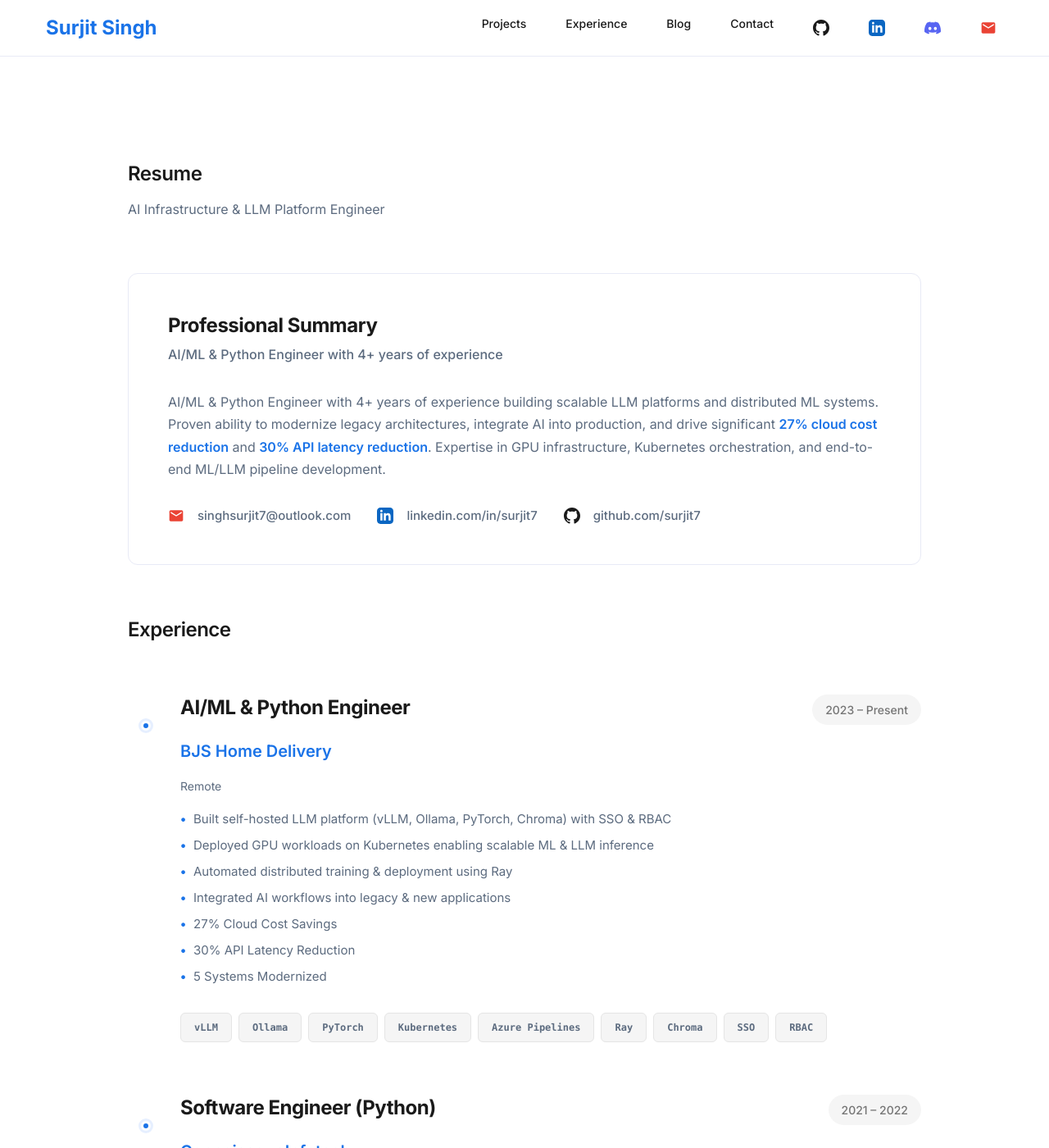
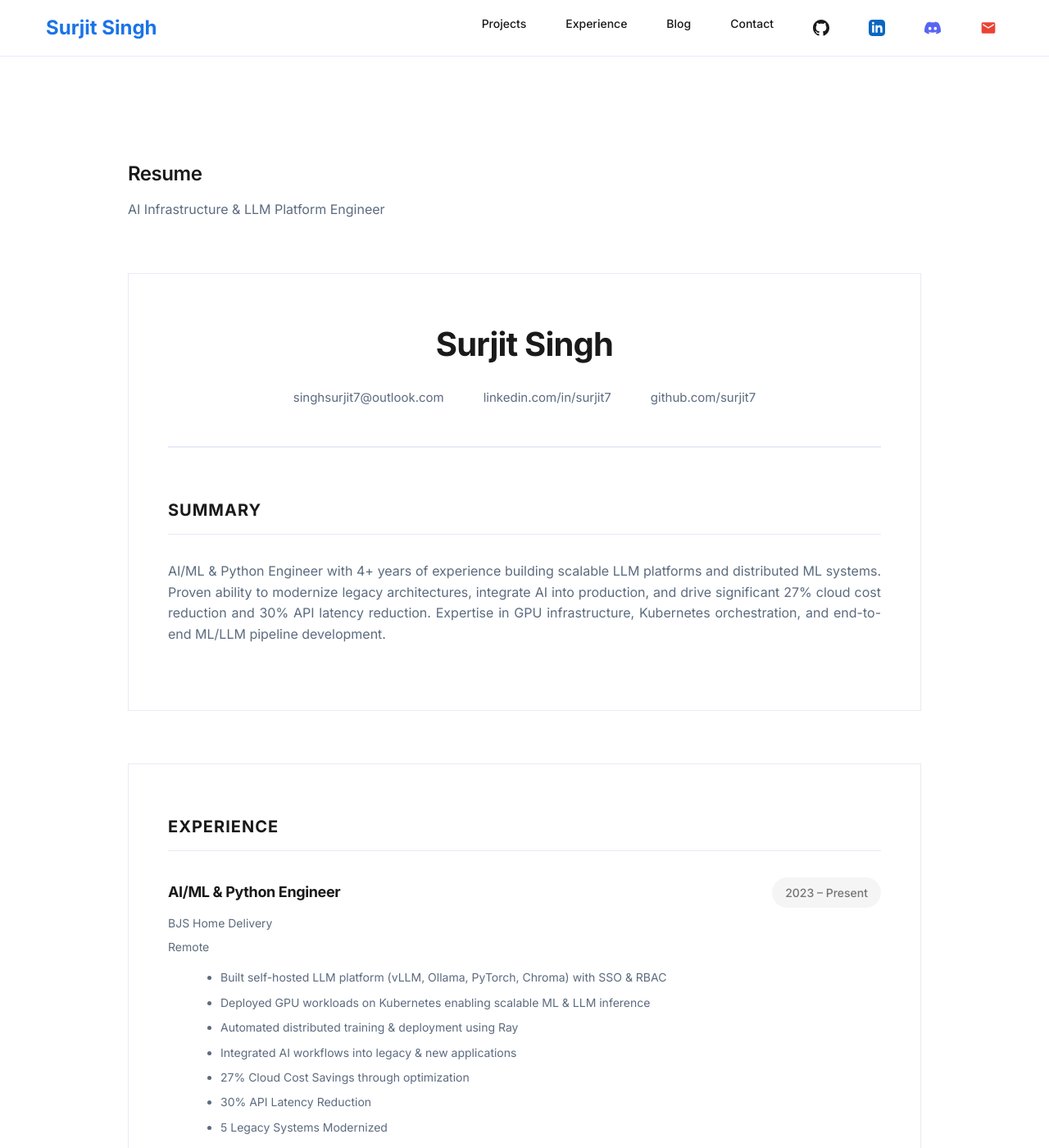
Before and after one commit to surjit7/surjit7.github.io, a Jekyll site: the page built from resume.md, in a window 1280 px wide and 1400 px high. Shown: the whole window at 82% size. Built offline with Jekyll 4.4.1, drawn with Linux system fonts in a browser that asks for light colours; some of the changed text lies outside the part shown.

Commit message:
feat: Convert resume to clean PDF-style document format
- Removed card-based polished UI
- Implemented clean document-style resume with simple borders
- Name centered at top with contact info
- Section titles with underline separators
- Bullet-point achievements with standard list style
- No hover effects or animations
- Clean typography-focused design like a PDF resume
- Responsive design for mobile devices

The resume now looks like a proper professional document rather than a polished web page.

```diff
--- a/_includes/resume.html
+++ b/_includes/resume.html
@@ -6,79 +6,123 @@
     </div>
 
     <!-- Profile Section -->
-    <div class="resume-card" data-animate>
+    <div class="resume-document">
       <div class="resume-header">
-        <h3 class="resume-card-title">Professional Summary</h3>
-        <p class="resume-card-subtitle">AI/ML & Python Engineer with 4+ years of experience</p>
+        <h1 class="resume-name">Surjit Singh</h1>
+        <div class="resume-contact">
+          <span class="resume-contact-item">singhsurjit7@outlook.com</span>
+          <span class="resume-contact-item">linkedin.com/in/surjit7</span>
+          <span class="resume-contact-item">github.com/surjit7</span>
         </div>
-      <p class="resume-description">
-        AI/ML & Python Engineer with 4+ years of experience building scalable LLM platforms and distributed ML systems. Proven ability to modernize legacy architectures, integrate AI into production, and drive significant <span class="highlight-text">27% cloud cost reduction</span> and <span class="highlight-text">30% API latency reduction</span>. Expertise in GPU infrastructure, Kubernetes orchestration, and end-to-end ML/LLM pipeline development.
+      </div>
+
+      <div class="resume-summary">
+        <h3 class="resume-section-title">Summary</h3>
+        <p>
+          AI/ML & Python Engineer with 4+ years of experience building scalable LLM platforms and distributed ML systems. Proven ability to modernize legacy architectures, integrate AI into production, and drive significant 27% cloud cost reduction and 30% API latency reduction. Expertise in GPU infrastructure, Kubernetes orchestration, and end-to-end ML/LLM pipeline development.
         </p>
-      <div class="resume-contact">
-        <a href="mailto:singhsurjit7@outlook.com" class="resume-contact-item">
-          <svg class="icon mail-icon" viewBox="0 0 24 24" fill="currentColor"><path d="M20 4H4c-1.1 0-1.99.9-1.99 2L2 18c0 1.1.9 2 2 2h16c1.1 0 2-.9 2-2V6c0-1.1-.9-2-2-2zm0 4l-8 5-8-5V6l8 5 8-5v2z"/></svg>
-          singhsurjit7@outlook.com
-        </a>
-        <a href="https://linkedin.com/in/surjit7" target="_blank" rel="noopener" class="resume-contact-item">
-          <svg class="icon linkedin-icon" viewBox="0 0 24 24" fill="currentColor"><path d="M19 0h-14c-2.761 0-5 2.239-5 5v14c0 2.761 2.239 5 5 5h14c2.762 0 5-2.239 5-5v-14c0-2.761-2.238-5-5-5zm-11 19h-3v-11h3v11zm-1.5-12.268c-.966 0-1.75-.79-1.75-1.764s.784-1.764 1.75-1.764 1.75.79 1.75 1.764-.783 1.764-1.75 1.764zm13.5 12.268h-3v-5.604c0-3.368-4-3.113-4 0v5.604h-3v-11h3v1.765c1.396-2.586 7-2.777 7 2.476v6.759z"/></svg>
-          linkedin.com/in/surjit7
-        </a>
-        <a href="https://github.com/surjit7" target="_blank" rel="noopener" class="resume-contact-item">
-          <svg class="icon github-icon" viewBox="0 0 24 24" fill="currentColor"><path d="M12 0c-6.626 0-12 5.373-12 12 0 5.302 3.438 9.8 8.207 11.387.599.111.793-.261.793-.577v-2.234c-3.338.726-4.033-1.416-4.033-1.416-.546-1.387-1.333-1.756-1.333-1.756-1.089-.745.083-.729.083-.729 1.205.084 1.839 1.237 1.839 1.237 1.07 1.834 2.807 1.304 3.492.997.107-.775.418-1.305.762-1.604-2.665-.305-5.467-1.334-5.467-5.931 0-1.311.469-2.381 1.236-3.221-.124-.303-.535-1.524.117-3.176 0 0 1.008-.322 3.301 1.23.957-.266 1.983-.399 3.003-.404 1.02.005 2.047.138 3.006.404 2.291-1.552 3.297-1.23 3.297-1.23.653 1.653.242 2.874.118 3.176.77.84 1.235 1.911 1.235 3.221 0 4.609-2.807 5.624-5.479 5.921.43.372.823 1.102.823 2.222v3.293c0 .319.192.694.801.576 4.765-1.589 8.199-6.086 8.199-11.386 0-6.627-5.373-12-12-12z"/></svg>
-          github.com/surjit7
-        </a>
       </div>
     </div>
 
     <!-- Experience Section -->
-    <div class="resume-section-content" data-animate>
-      <div class="section-header">
-        <h2 class="section-title">Experience</h2>
+    <div class="resume-document">
+      <h3 class="resume-section-title">Experience</h3>
+
+      <div class="resume-job">
+        <div class="resume-job-header">
+          <h4 class="resume-job-title">AI/ML & Python Engineer</h4>
+          <span class="resume-job-date">2023 – Present</span>
         </div>
+        <div class="resume-job-location">BJS Home Delivery</div>
+        <div class="resume-job-location">Remote</div>
 
-      {% for job in site.data.resume.experience %}
-      <div class="resume-timeline-item" data-animate>
-        <div class="resume-timeline-marker"></div>
-        <div class="resume-timeline-content">
-          <div class="resume-job-header">
-            <h3 class="resume-job-title">{{ job.role }}</h3>
-            <span class="resume-job-date">{{ job.duration }}</span>
-          </div>
-          <p class="resume-job-company">{{ job.company }}</p>
-          <p class="resume-job-location">{{ job.location }}</p>
-
-          <ul class="resume-achievements">
-            {% for achievement in job.achievements %}
-            <li>{{ achievement }}</li>
-            {% endfor %}
+        <ul class="resume-job-achievements">
+          <li>Built self-hosted LLM platform (vLLM, Ollama, PyTorch, Chroma) with SSO & RBAC</li>
+          <li>Deployed GPU workloads on Kubernetes enabling scalable ML & LLM inference</li>
+          <li>Automated distributed training & deployment using Ray</li>
+          <li>Integrated AI workflows into legacy & new applications</li>
+          <li>27% Cloud Cost Savings through optimization</li>
+          <li>30% API Latency Reduction</li>
+          <li>5 Legacy Systems Modernized</li>
         </ul>
 
         <div class="resume-tech-stack">
-            {% for tech in job.techStack %}
-            <span class="tech-badge">{{ tech }}</span>
-            {% endfor %}
+          <span class="tech-badge">vLLM</span>
+          <span class="tech-badge">Ollama</span>
+          <span class="tech-badge">PyTorch</span>
+          <span class="tech-badge">Kubernetes</span>
+          <span class="tech-badge">Azure Pipelines</span>
+          <span class="tech-badge">Ray</span>
+          <span class="tech-badge">Chroma</span>
+          <span class="tech-badge">SSO</span>
+          <span class="tech-badge">RBAC</span>
+        </div>
+      </div>
+
+      <div class="resume-job">
+        <div class="resume-job-header">
+          <h4 class="resume-job-title">Software Engineer (Python)</h4>
+          <span class="resume-job-date">2021 – 2022</span>
+        </div>
+        <div class="resume-job-location">Connoisseur Infotech</div>
+        <div class="resume-job-location">Remote</div>
+
+        <ul class="resume-job-achievements">
+          <li>Developed and optimized deep learning NLP models (BERT/Huggingface)</li>
+          <li>Improved BERT F1 score from 71 to 91 through model optimization</li>
+          <li>Reduced inference time by 20% through quantization and batch processing</li>
+          <li>Built Python REST APIs using Flask and FastAPI</li>
+          <li>Prepared and processed multilingual datasets</li>
+        </ul>
+
+        <div class="resume-tech-stack">
+          <span class="tech-badge">BERT</span>
+          <span class="tech-badge">Huggingface</span>
+          <span class="tech-badge">Flask</span>
+          <span class="tech-badge">FastAPI</span>
+          <span class="tech-badge">NLP</span>
+          <span class="tech-badge">PyTorch</span>
+          <span class="tech-badge">Scikit-learn</span>
+        </div>
+      </div>
+
+      <div class="resume-job">
+        <div class="resume-job-header">
+          <h4 class="resume-job-title">Python Developer</h4>
+          <span class="resume-job-date">2021</span>
+        </div>
+        <div class="resume-job-location">Extech Digital</div>
+        <div class="resume-job-location">India</div>
+
+        <ul class="resume-job-achievements">
+          <li>Developed Python-based backend solutions using Flask</li>
+          <li>Contributed to front-end integration and API development</li>
+          <li>Built RESTful APIs for client applications</li>
+        </ul>
+
+        <div class="resume-tech-stack">
+          <span class="tech-badge">Flask</span>
+          <span class="tech-badge">REST APIs</span>
+          <span class="tech-badge">Python</span>
+          <span class="tech-badge">JavaScript</span>
+          <span class="tech-badge">HTML/CSS</span>
         </div>
       </div>
     </div>
-      {% endfor %}
-    </div>
 
     <!-- Projects Section -->
-    <div class="resume-section-content" data-animate>
-      <div class="section-header">
-        <h2 class="section-title">Projects</h2>
-      </div>
+    <div class="resume-document">
+      <h3 class="resume-section-title">Projects</h3>
 
       {% for project in site.data.resume.projects %}
-      <div class="resume-card" data-animate>
-        <div class="resume-card-header">
-          <h3 class="resume-project-title">{{ project.title }}</h3>
-          <a href="{{ project.github }}" target="_blank" rel="noopener" class="resume-card-link">
-            <svg class="icon github-icon" viewBox="0 0 24 24" fill="currentColor"><path d="M12 0c-6.626 0-12 5.373-12 12 0 5.302 3.438 9.8 8.207 11.387.599.111.793-.261.793-.577v-2.234c-3.338.726-4.033-1.416-4.033-1.416-.546-1.387-1.333-1.756-1.333-1.756-1.089-.745.083-.729.083-.729 1.205.084 1.839 1.237 1.839 1.237 1.07 1.834 2.807 1.304 3.492.997.107-.775.418-1.305.762-1.604-2.665-.305-5.467-1.334-5.467-5.931 0-1.311.469-2.381 1.236-3.221-.124-.303-.535-1.524.117-3.176 0 0 1.008-.322 3.301 1.23.957-.266 1.983-.399 3.003-.404 1.02.005 2.047.138 3.006.404 2.291-1.552 3.297-1.23 3.297-1.23.653 1.653.242 2.874.118 3.176.77.84 1.235 1.911 1.235 3.221 0 4.609-2.807 5.624-5.479 5.921.43.372.823 1.102.823 2.222v3.293c0 .319.192.694.801.576 4.765-1.589 8.199-6.086 8.199-11.386 0-6.627-5.373-12-12-12z"/></svg>
+      <div class="resume-project">
+        <div class="resume-project-header">
+          <h4 class="resume-project-title">{{ project.title }}</h4>
+          <a href="{{ project.github }}" target="_blank" rel="noopener" class="resume-project-link">
             GitHub
           </a>
         </div>
-        <p class="resume-description">{{ project.description }}</p>
+        <p>{{ project.description }}</p>
 
         <div class="resume-tech-stack">
           {% for tech in project.techStack %}
@@ -86,27 +130,23 @@
           {% endfor %}
         </div>
 
-        <div class="resume-card-achievements">
+        <ul class="resume-job-achievements">
           {% for achievement in project.achievements %}
-          <div class="resume-card-achievement">
-            <svg class="icon star-icon" viewBox="0 0 24 24" fill="currentColor"><path d="M12 2l3.09 6.26L22 9.27l-5 4.87 1.18 6.88L12 17.77l-6.18 3.25L7 14.14 2 9.27l6.91-1.01L12 2z"/></svg>
-            <span>{{ achievement }}</span>
-          </div>
+          <li>{{ achievement }}</li>
           {% endfor %}
-        </div>
+        </ul>
       </div>
       {% endfor %}
     </div>
 
     <!-- Skills Section -->
-    <div class="resume-section-content" data-animate>
-      <div class="section-header">
-        <h2 class="section-title">Skills</h2>
-      </div>
+    <div class="resume-document">
+      <h3 class="resume-section-title">Skills</h3>
 
+      <div class="resume-skills-grid">
         {% for skill_group in site.data.resume.skills %}
-      <div class="resume-card" data-animate>
-        <h3 class="resume-card-title">{{ skill_group.title }}</h3>
+        <div class="resume-skill-category">
+          <h4 class="resume-skill-category-title">{{ skill_group.title }}</h4>
           <div class="resume-tech-stack">
             {% for tag in skill_group.tags %}
             <span class="tech-badge">{{ tag }}</span>
@@ -115,50 +155,35 @@
         </div>
         {% endfor %}
       </div>
+    </div>
 
     <!-- Education Section -->
-    <div class="resume-section-content" data-animate>
-      <div class="section-header">
-        <h2 class="section-title">Education</h2>
-      </div>
+    <div class="resume-document">
+      <h3 class="resume-section-title">Education</h3>
 
       {% for edu in site.data.resume.education %}
-      <div class="resume-card" data-animate>
-        <div class="resume-card-header">
-          <h3 class="resume-card-title">{{ edu.degree }}</h3>
-        </div>
-        <p class="resume-job-company">{{ edu.university }}</p>
-        <p class="resume-job-location">{{ edu.location }}</p>
-        <p class="resume-job-date">{{ edu.duration }}</p>
+      <div class="resume-education">
+        <h4 class="resume-education-title">{{ edu.degree }}</h4>
+        <div class="resume-job-location">{{ edu.university }}</div>
+        <div class="resume-job-location">{{ edu.location }}</div>
+        <span class="resume-job-date">{{ edu.duration }}</span>
       </div>
       {% endfor %}
     </div>
 
     <!-- Achievements Section -->
-    <div class="resume-section-content" data-animate>
-      <div class="section-header">
-        <h2 class="section-title">Key Achievements</h2>
-      </div>
+    <div class="resume-document">
+      <h3 class="resume-section-title">Key Achievements</h3>
 
+      <div class="resume-achievements-grid">
         {% for achievement in site.data.resume.achievements %}
-      <div class="resume-card" data-animate>
-        <h3 class="resume-achievement-title">{{ achievement.title }}</h3>
-        <p class="resume-achievement-category">{{ achievement.category }}</p>
-        <p class="resume-description">{{ achievement.description }}</p>
+        <div class="resume-achievement-item">
+          <h4 class="resume-achievement-title">{{ achievement.title }}</h4>
+          <span class="resume-achievement-category">{{ achievement.category }}</span>
+          <p>{{ achievement.description }}</p>
         </div>
         {% endfor %}
       </div>
-
-    <!-- PDF Download Section -->
-    <div class="resume-download" data-animate>
-      <h2 class="section-title">Download Full Resume</h2>
-      <p class="section-subtitle">Get a printable PDF version of this resume</p>
-      <a href="/resume.pdf" class="btn btn-primary" download>
-        Download PDF Resume
-      </a>
-      <p class="resume-footer-note">Last Updated: July 2026</p>
     </div>
   </div>
 </section>
-
-<script src="{{ '/assets/js/resume-animations.js' | relative_url }}"></script>
--- a/assets/css/main.scss
+++ b/assets/css/main.scss
@@ -2292,44 +2292,308 @@ a:hover {
   transform: translateX(0);
 }
 
+/* ============== ========================= ================================
+   RESUME DOCUMENT STYLE - Clean PDF-like Format
+   ============== ========================= ================================ */
+
+.resume-section {
+  padding: $spacing-xxxl 0;
+  background: $color-bg;
+}
+
+.resume-document {
+  background: #FFFFFF;
+  border: 1px solid $color-border;
+  border-radius: 0;
+  padding: $spacing-xl $spacing-lg;
+  margin-bottom: $spacing-xl;
+  box-shadow: none;
+}
+
+.resume-header {
+  text-align: center;
+  margin-bottom: $spacing-xl;
+  padding-bottom: $spacing-lg;
+  border-bottom: 2px solid $color-border;
+}
+
+.resume-name {
+  font-size: 2.5rem;
+  font-weight: 700;
+  color: $color-text;
+  margin: 0 0 $spacing-sm 0;
+  letter-spacing: -0.02em;
+  line-height: 1.1;
+}
+
+.resume-contact {
+  display: flex;
+  flex-wrap: wrap;
+  justify-content: center;
+  gap: $spacing-lg;
+}
+
+.resume-contact-item {
+  font-size: 0.9375rem;
+  color: $color-text-secondary;
+  text-decoration: none;
+  transition: color 0.2s ease;
+}
+
+.resume-contact-item:hover {
+  color: $color-accent;
+}
+
+.resume-section-title {
+  font-size: 1.25rem;
+  font-weight: 700;
+  color: $color-text;
+  margin-bottom: $spacing-md;
+  padding-bottom: $spacing-sm;
+  border-bottom: 1px solid $color-border;
+  text-transform: uppercase;
+  letter-spacing: 0.05em;
+}
+
+.resume-summary {
+  font-size: 0.9375rem;
+  color: $color-text-secondary;
+  line-height: 1.6;
+  text-align: justify;
+}
+
+.resume-job {
+  margin-bottom: $spacing-lg;
+  padding-bottom: $spacing-lg;
+  border-bottom: 1px solid $color-border;
+}
+
+.resume-job:last-child {
+  border-bottom: none;
+  margin-bottom: 0;
+  padding-bottom: 0;
+}
+
+.resume-job-header {
+  display: flex;
+  justify-content: space-between;
+  align-items: baseline;
+  margin-bottom: $spacing-xs;
+}
+
+.resume-job-title {
+  font-size: 1.125rem;
+  font-weight: 700;
+  color: $color-text;
+  margin: 0;
+}
+
+.resume-job-date {
+  font-size: 0.875rem;
+  color: $color-gray;
+  font-weight: 500;
+}
+
+.resume-job-location {
+  font-size: 0.875rem;
+  color: $color-text-secondary;
+  margin-bottom: $spacing-xs;
+}
+
+.resume-job-achievements {
+  list-style: disc;
+  margin: $spacing-sm 0;
+  padding-left: $spacing-xl;
+}
+
+.resume-job-achievements li {
+  font-size: 0.875rem;
+  color: $color-text-secondary;
+  line-height: 1.6;
+  margin-bottom: $spacing-xs;
+}
+
+.resume-project {
+  margin-bottom: $spacing-lg;
+  padding-bottom: $spacing-lg;
+  border-bottom: 1px solid $color-border;
+}
+
+.resume-project:last-child {
+  border-bottom: none;
+  margin-bottom: 0;
+  padding-bottom: 0;
+}
+
+.resume-project-header {
+  display: flex;
+  justify-content: space-between;
+  align-items: baseline;
+  margin-bottom: $spacing-sm;
+}
+
+.resume-project-title {
+  font-size: 1.125rem;
+  font-weight: 700;
+  color: $color-text;
+  margin: 0;
+}
+
+.resume-project-link {
+  font-size: 0.875rem;
+  color: $color-accent;
+  text-decoration: none;
+  padding: $spacing-xs $spacing-sm;
+  background: #F5F5F5;
+  border-radius: 4px;
+  transition: all 0.2s ease;
+}
+
+.resume-project-link:hover {
+  background: $color-accent;
+  color: #FFFFFF;
+}
+
+.resume-tech-stack {
+  display: flex;
+  flex-wrap: wrap;
+  gap: $spacing-xs;
+  margin-top: $spacing-md;
+}
+
+.resume-skills-grid {
+  display: grid;
+  grid-template-columns: repeat(auto-fit, minmax(280px, 1fr));
+  gap: $spacing-md;
+}
+
+.resume-skill-category {
+  margin-bottom: $spacing-md;
+}
+
+.resume-skill-category-title {
+  font-size: 0.875rem;
+  font-weight: 600;
+  color: $color-text;
+  text-transform: uppercase;
+  letter-spacing: 0.05em;
+  margin-bottom: $spacing-xs;
+}
+
+.resume-education {
+  margin-bottom: $spacing-lg;
+  padding-bottom: $spacing-lg;
+  border-bottom: 1px solid $color-border;
+}
+
+.resume-education:last-child {
+  border-bottom: none;
+  margin-bottom: 0;
+  padding-bottom: 0;
+}
+
+.resume-education-title {
+  font-size: 1.125rem;
+  font-weight: 700;
+  color: $color-text;
+  margin: 0 0 $spacing-xs 0;
+}
+
+.resume-achievements-grid {
+  display: grid;
+  grid-template-columns: repeat(auto-fit, minmax(300px, 1fr));
+  gap: $spacing-md;
+}
+
+.resume-achievement-item {
+  background: #F8F9FC;
+  padding: $spacing-md;
+  border-radius: 6px;
+  border: 1px solid $color-border;
+}
+
+.resume-achievement-title {
+  font-size: 1rem;
+  font-weight: 700;
+  color: $color-text;
+  margin: 0 0 $spacing-xs 0;
+}
+
+.resume-achievement-category {
+  font-size: 0.75rem;
+  font-weight: 600;
+  color: $color-accent;
+  text-transform: uppercase;
+  letter-spacing: 0.05em;
+  margin-bottom: $spacing-xs;
+}
+
+/* Resume Animations */
+[data-animate] {
+  opacity: 0;
+  transform: translateY(20px);
+  transition: opacity 0.6s ease, transform 0.6s ease;
+}
+
+[data-animate].visible {
+  opacity: 1;
+  transform: translateY(0);
+}
+
 /* Responsive Resume */
 @media (max-width: 768px) {
   .resume-section {
     padding: $spacing-xl 0;
   }
 
-  .resume-card {
-    padding: $spacing-md;
+  .resume-name {
+    font-size: 2rem;
+  }
+
+  .resume-contact {
+    flex-direction: column;
+    align-items: center;
+    gap: $spacing-sm;
   }
 
   .resume-job-header {
     flex-direction: column;
     align-items: flex-start;
-    gap: $spacing-xs;
-  }
-
-  .resume-tech-stack {
+  }
+
+  .resume-project-header {
     flex-direction: column;
     align-items: flex-start;
   }
 
-  .resume-contact {
-    flex-direction: column;
-    align-items: flex-start;
+  .resume-project-link {
+    margin-top: $spacing-xs;
+  }
+
+  .resume-skills-grid {
+    grid-template-columns: 1fr;
+  }
+
+  .resume-achievements-grid {
+    grid-template-columns: 1fr;
   }
 }
 
 @media (max-width: 480px) {
+  .resume-section-title {
+    font-size: 1.125rem;
+  }
+
+  .resume-job-title {
+    font-size: 1rem;
+  }
+
   .resume-project-title {
-    font-size: 1.25rem;
-  }
-
-  .resume-job-title {
-    font-size: 1.25rem;
-  }
-
-  .resume-contact-item {
-    font-size: 0.875rem;
+    font-size: 1rem;
+  }
+
+  .resume-education-title {
+    font-size: 1rem;
   }
 }
 
```
Also changed, not shown: 4 other files. Lines whose indentation alone changed are shown as unchanged.
